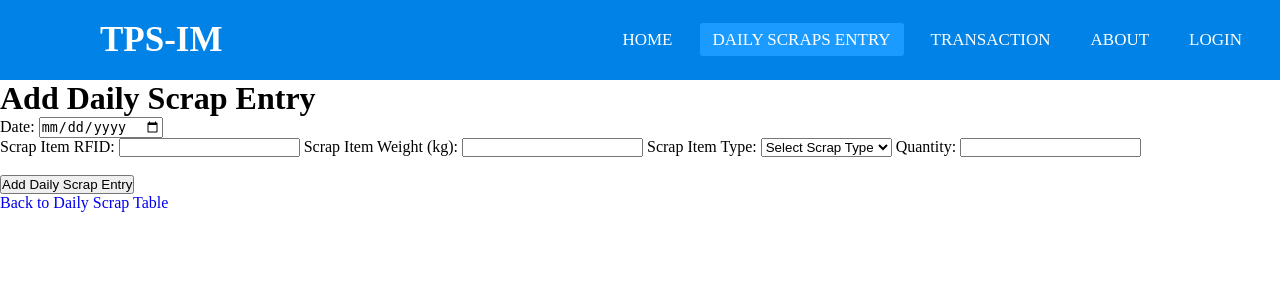
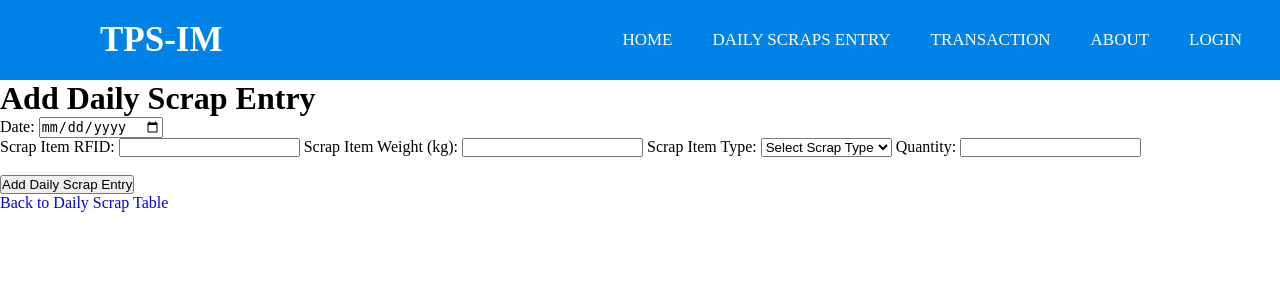
Before and after one commit to gemrey13/TPS-IM, a Django app: page /add_daily_scrap_entry/ in a window 1280 px wide. Shown: the top 300 px of the page. Run offline with Django 4.2, Linux system fonts and the light colour scheme; data comes from the database, SQL or seed files in the repository; both versions use the stored data as it was after the commit.

```diff
--- a/system/app1/templates/navbar.html
+++ b/system/app1/templates/navbar.html
@@ -7,13 +7,14 @@
       <label class="logo">TPS-IM</label>
       <ul>
         <li><a href="#">Home</a></li>
-        <li><a class="active" href="{% url 'daily_scrap_table' %}">Daily Scraps Entry</a></li>
+        <li><a {% if request.resolver_match.url_name == 'daily_scrap_table' %}class="active"{% endif %} href="{% url 'daily_scrap_table' %}">Daily Scraps Entry</a></li>
         <li><a href="#">Transaction</a></li>
         <li><a href="#">About</a></li>
         {% if user.is_authenticated %}
           <li><a href="{% url 'logout' %}">Logout</a></li>
         {% else %}
-          <li><a href="{% url 'login' %}">Login</a></li>
+          <li><a {% if request.resolver_match.url_name == 'login' %}class="active"{% endif %} href="{% url 'login' %}">Login</a></li>
         {% endif %}
+
       </ul>
     </nav>
```
Also changed, not shown: system/db.sqlite3.
